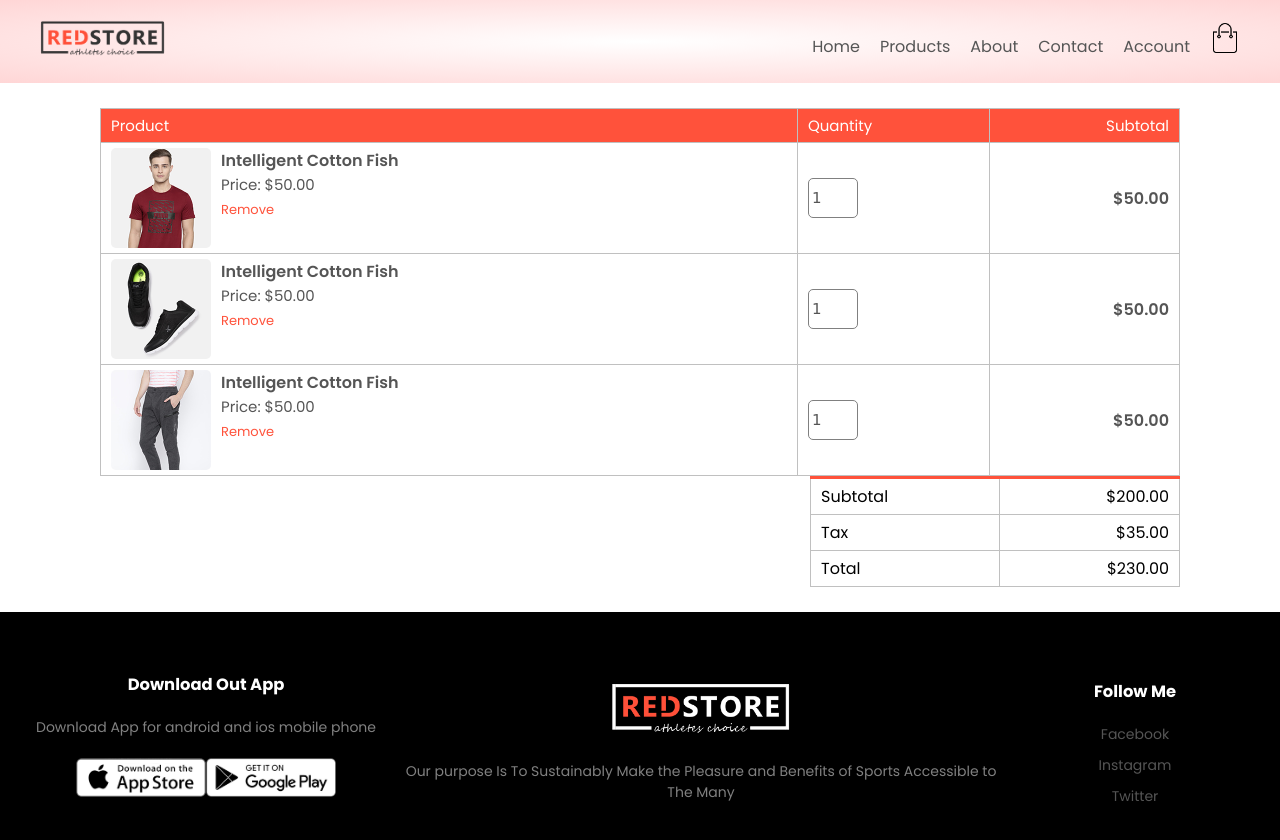
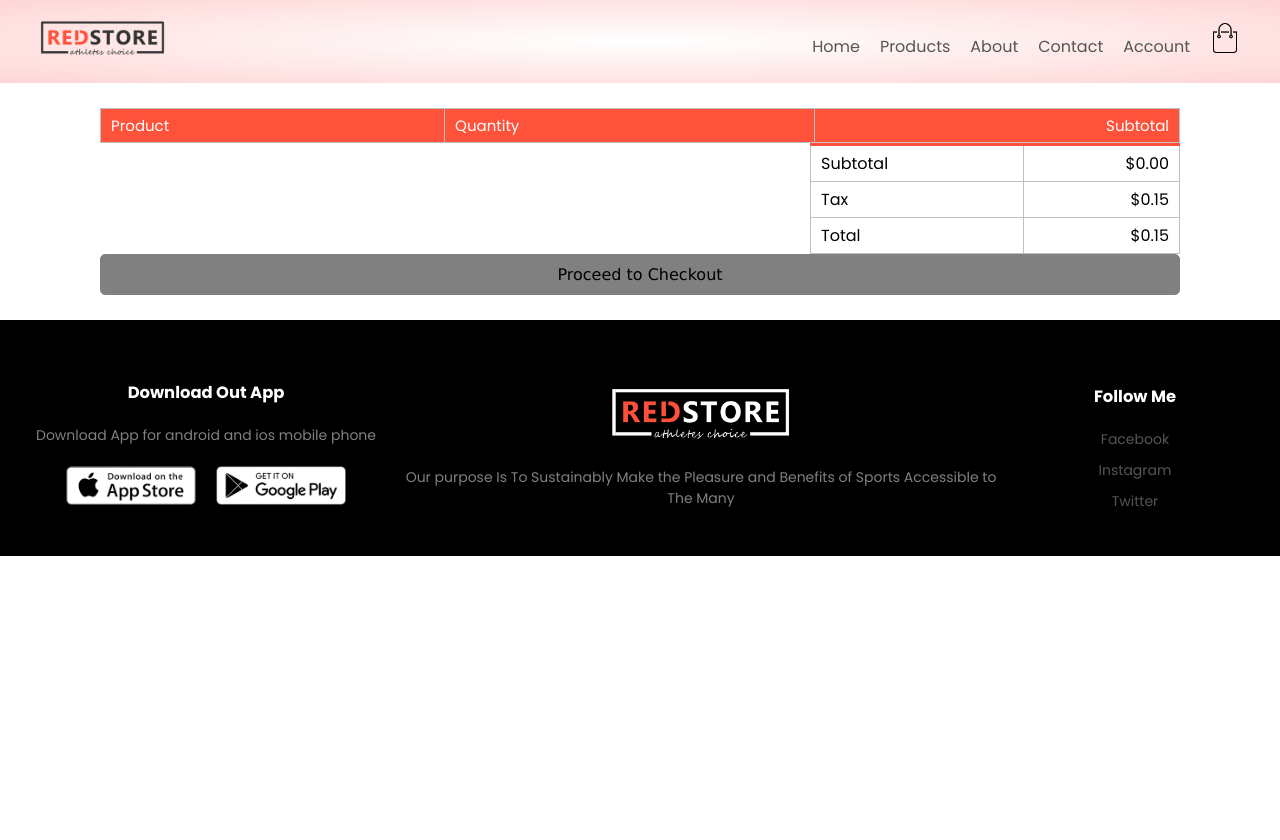
Before and after one commit to tqlong1609/ecommerce-react, a React (Create React App) app: page /cart/1 in a window 1280 px wide. Shown: the top 840 px of the page. After the commit the page ends 800 px from the top, so only its background shows below. Built offline with nearby package versions, Linux system fonts and the light colour scheme.

Commit message:
config cart screen

```diff
--- a/src/components/Header.tsx
+++ b/src/components/Header.tsx
@@ -1,8 +1,11 @@
 import React, { useEffect, useRef } from 'react'
+import { useSelector } from 'react-redux';
 import { Link } from 'react-router-dom';
+import { State } from '../state';
 
 export const Header: React.FC = () => {
     const refMenu = useRef<HTMLUListElement>(null)
+    const productsCart = useSelector((state: State) => state.cartProducts.productsCart)
     useEffect(() => {
         if (refMenu && refMenu.current) {
             if (refMenu.current.style.maxHeight || refMenu.current.style.maxHeight === "") {
@@ -43,12 +46,16 @@ export const Header: React.FC = () => {
                         </ul>
                     </nav>
                     <Link to="/cart">
+                        <div className="cart_badge">
+
                         <img
                             src="/images/cart.png"
                             alt="cart"
                             width="30px"
                             height="30px"
-                        />
+                            />
+                        {productsCart.length > 0 && <span className="badge">{productsCart.length}</span>}
+                            </div>
                     </Link>
                     <img
                         src="/images/menu.png"
--- a/src/index.css
+++ b/src/index.css
@@ -14,6 +14,11 @@ body {
 
 #root {
   height: 100%;
+}
+
+:root {
+  --light-orange: #ff523b;
+  --light-gray: #555;
 }
 
 .grid-container {
@@ -110,13 +115,26 @@ a.brand {
   color: white;
 }
 
+.cart_badge {
+  position: relative;
+}
+
 .badge {
-  background-color: #f02020;
+  position: absolute;
+  display: flex;
+  background-color: var(--light-orange);
+  width: 20px;
+  height: 20px;
+  right: -10px;
+  top: -13px;
   border-radius: 50%;
-  font-size: 1.4rem;
-  padding: 0.2rem 0.7rem;
-  color: #ffffff;
-  margin-left: 0.2rem;
+  /* text-align: center; */
+  align-items: center;
+  font-size: 11px;
+  margin: auto 0;
+  color: white;
+  /* padding: 2px 5px; */
+  justify-content: center;
 }
 
 /* ----- */
--- a/src/screens/CartScreen.tsx
+++ b/src/screens/CartScreen.tsx
@@ -1,5 +1,28 @@
 import React, { Fragment } from 'react'
-const CartScreen: React.FC = () => {
+import { useDispatch, useSelector } from 'react-redux'
+import { RouteComponentProps } from 'react-router'
+import { Link } from 'react-router-dom'
+import { State } from '../state'
+import { addCartItem, removeCartItem } from '../state/actions/cartItems'
+
+const TAX = 0.15
+const CartScreen: React.FC<RouteComponentProps> = (props) => {
+    const dispatch = useDispatch()
+    const cartProducts = useSelector((state: State) => state.cartProducts)
+    const { user } = useSelector((state: State) => state.userLogin)
+    const { productsCart } = cartProducts
+
+    const changeQty = (productID: string, size: string, value: React.ChangeEvent<HTMLInputElement>) => {
+        dispatch(addCartItem(productID, +value.target.value, size))
+    }
+    const onDeleteProduct = (productID: string) => {
+        dispatch(removeCartItem(productID))
+    }
+    const onCLickCheckout = () => {
+        if (productsCart.length > 0) {
+            props.history.push(!user ? '/signin?redirect=shipping' : '/shipping')
+        }
+    }
     return (
         <Fragment>
             <div className="small-container products-cart">
@@ -9,78 +32,54 @@ const CartScreen: React.FC = () => {
                         <th>Quantity</th>
                         <th>Subtotal</th>
                     </tr>
-                    <tr>
+                    {
+                        productsCart.map(product => {
+                            return (
+                                <tr key={product._id}>
                                     <td>
                                         <div className="product-row">
-                                <img src="/images/buy-1.jpg" alt="gallery-1" />
+                                            <img src={product.image} alt="gallery-1" />
                                             <div className="product-info">
-                                    <h4>Intelligent Cotton Fish</h4>
-                                    <p>Price: $50.00</p>
-                                    <a href="#">Remove</a>
+                                                <Link to={`/product/${product._id}`}>
+                                                    <h4>{product.name}</h4>
+                                                </Link>
+                                                <p>Price: ${product.price.toFixed(2)}</p>
+                                                <span className="remove" onClick={() => onDeleteProduct(product._id)}>Remove</span>
                                             </div>
                                         </div>
                                     </td>
                                     <td>
-                            <input type="number" value="1" min="1" />
+                                        <input type="number" value={product.qty} min="1"
+                                            onChange={e => changeQty(product._id, product.size, e)} />
                                     </td>
                                     <td>
-                            <h4>$50.00</h4>
+                                        <h4>${product.price * product.qty}</h4>
                                     </td>
                                 </tr>
-                    <tr>
-                        <td>
-                            <div className="product-row">
-                                <img src="/images/buy-2.jpg" alt="gallery-1" />
-                                <div className="product-info">
-                                    <h4>Intelligent Cotton Fish</h4>
-                                    <p>Price: $50.00</p>
-                                    <a href="#">Remove</a>
-                                </div>
-                            </div>
-                        </td>
-                        <td>
-                            <input type="number" value="1" min="1" />
-                        </td>
-                        <td>
-                            <h4>$50.00</h4>
-                        </td>
-                    </tr>
-                    <tr>
-                        <td>
-                            <div className="product-row">
-                                <img src="/images/buy-3.jpg" alt="gallery-1" />
-                                <div className="product-info">
-                                    <h4>Intelligent Cotton Fish</h4>
-                                    <p>Price: $50.00</p>
-                                    <a href="#">Remove</a>
-                                </div>
-                            </div>
-                        </td>
-                        <td>
-                            <input type="number" value="1" min="1" />
-                        </td>
-                        <td>
-                            <h4>$50.00</h4>
-                        </td>
-                    </tr>
+                            )
+                        })
+                    }
                 </table>
 
                 <div className="total-product">
                     <table>
                         <tr>
                             <td>Subtotal</td>
-                            <td>$200.00</td>
+                            <td>${productsCart.reduce((s, product) => s + product.qty * product.price, 0).toFixed(2)}</td>
                         </tr>
                         <tr>
                             <td>Tax</td>
-                            <td>$35.00</td>
+                            <td>${TAX}</td>
                         </tr>
                         <tr>
                             <td>Total</td>
-                            <td>$230.00</td>
+                            <td>${(productsCart.reduce((s, product) => s + product.qty * product.price, 0) + TAX).toFixed(2)}</td>
                         </tr>
                     </table>
                 </div>
+
+                {/* TODO */}
+                <button className={`primary block ${productsCart.length <= 0 && 'disabled'}`} onClick={onCLickCheckout}>Proceed to Checkout</button>
             </div>
         </Fragment>
     );
--- a/src/styles/style.css
+++ b/src/styles/style.css
@@ -265,7 +265,7 @@ i.fa-quote-left {
 .footer .logo-app img {
   width: 130px;
   cursor: pointer;
-  margin-bottom: 10px;
+  margin: 0 10px 5px;
 }
 
 .footer-col-1 {
@@ -541,9 +541,10 @@ table tr td {
   font-size: 15px;
 }
 
-.product-info a {
+.product-info span.remove {
   font-size: 13px;
   color: var(--light-orange);
+  cursor: pointer;
 }
 
 .products-cart input {
```
Lines whose indentation alone changed are shown as unchanged.
